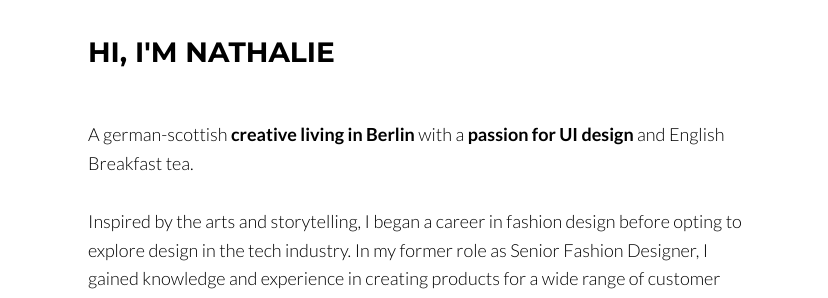
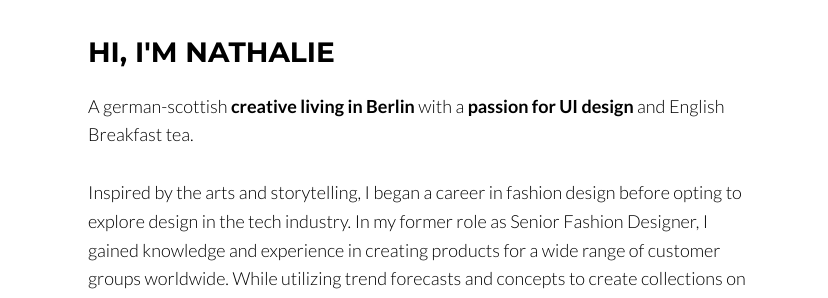
Before and after one commit to NatMay91/Nathalie-McCubbin-Portfolio, a plain HTML site: page about.html in a window 1280 px wide. Shown: the part 287-585 px from the top of the page, 452-1280 px from the left. Drawn offline with nearby package versions, Linux system fonts and the light colour scheme.

Commit message:
<br> removed before first sentence.

```diff
--- a/about.html
+++ b/about.html
@@ -55,7 +55,7 @@
       <div id="aboutsummary">
         <h2>HI, I'M NATHALIE</h2>
         <div></div>
-        <p><br>A german-scottish <span style="color:#000000;font-weight:bold;">creative living in Berlin</span>
+        <p>A german-scottish <span style="color:#000000;font-weight:bold;">creative living in Berlin</span>
           with a <span style="color:#000000;font-weight:bold;">passion for UI design</span> and English Breakfast tea.</br>
 
           <br>Inspired by the arts and storytelling, I began a career in fashion design before opting to explore design in the tech industry.
```
